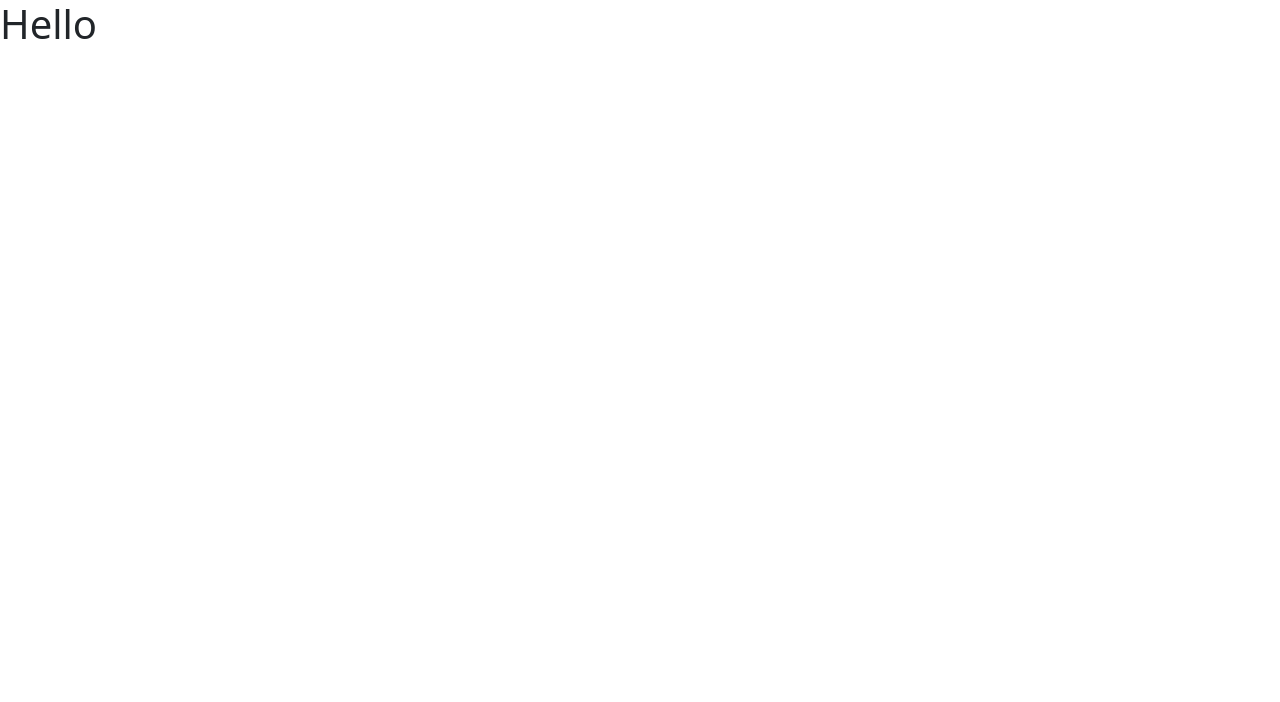
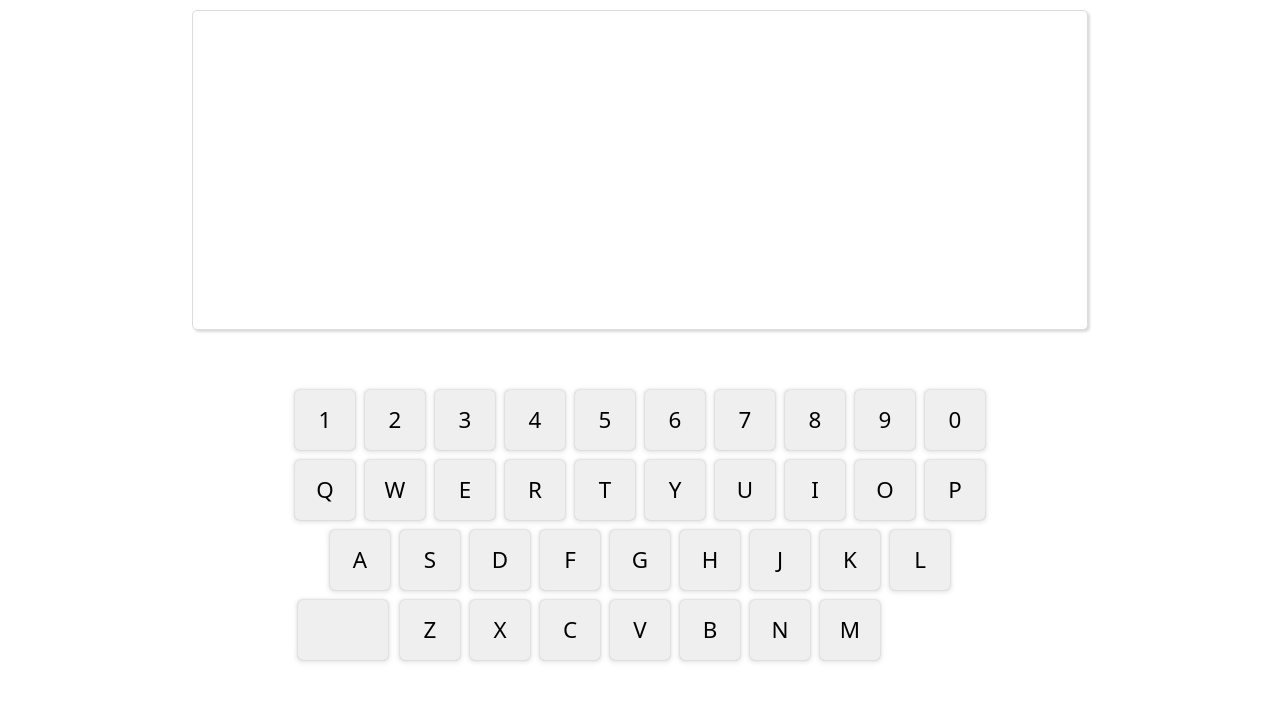
Before and after one commit to btl28/virtual-keyboard, a React (Create React App) app: page / in a window 1280 px wide. Shown: the top 702 px of the page. Built offline with nearby package versions, Linux system fonts and the light colour scheme.

Commit message:
Add button click functionality.

```diff
--- a/public/index.html
+++ b/public/index.html
@@ -4,12 +4,10 @@
     <meta charset="utf-8" />
     <link rel="icon" type="image/png" sizes="32x32" href="./favicon-32x32.png">
     <meta name="viewport" content="width=device-width, initial-scale=1" />
-    <meta name="theme-color" content="#000000" />
-    <meta
-      name="description"
-      content="Web site created using create-react-app"
-    />
-    <title>React App</title>
+
+    <script src="https://kit.fontawesome.com/bcf7d32ea1.js" crossorigin="anonymous"></script>
+
+    <title>Virtual Keyboard</title>
   </head>
   <body>
 
--- a/src/components/App.jsx
+++ b/src/components/App.jsx
@@ -1,9 +1,20 @@
-import React from "react";
+import React, {useState} from "react";
+import Display from "./Display";
+import Keyboard from "./Keyboard";
 
 function App() {
+  const [displayValue, setDisplayValue] = useState("");
+
+  function display(keyName) {
+    setDisplayValue(prevValue => {
+      return prevValue + keyName;
+    });
+  }
+
   return (
     <div>
-      <h1>Hello</h1>
+      <Display text={displayValue} />
+      <Keyboard displayText={display} />
     </div>
   );
 }
--- /dev/null
+++ b/src/components/Display.jsx
@@ -0,0 +1,11 @@
+import React from "react";
+
+function Display(props) {
+    return (
+        <div className="display">
+            <textarea rows="12" value={props.text} />
+        </div>
+    );
+}
+
+export default Display;
--- /dev/null
+++ b/src/components/Key.jsx
@@ -0,0 +1,14 @@
+import React from "react";
+
+function Key(props) {
+
+    function handleClick() {
+        props.buttonClicked(props.keyName);
+    }
+
+    return (
+        <button onClick={handleClick} className={props.class}>{props.keyName}</button>
+    );
+}
+
+export default Key;
--- /dev/null
+++ b/src/components/Keyboard.jsx
@@ -0,0 +1,40 @@
+import React, {useState} from "react";
+import Key from "./Key";
+
+function Keyboard(props) {
+    const numbers = ["1", "2", "3", "4", "5", "6", "7", "8", "9", "0"]
+    const row2 = ["Q", "W", "E", "R", "T", "Y", "U", "I", "O", "P"]
+    const row3 = ["A", "S", "D", "F", "G", "H", "J", "K", "L"]
+    const row4 = ["Z", "X", "C", "V", "B", "N", "M"]
+    const symbols = ["!", "@", "#", "$", "%", "^", "&", "*", "(", ")"]
+
+    const [row1, setRow1] = useState(numbers);
+
+    function onButtonClicked(keyName) {
+        props.displayText(keyName);
+    }
+
+    return (
+        <div className="container">
+            {row1.map((item, index) => {
+                return <Key keyName={item} key={index} class="key" buttonClicked={onButtonClicked} />
+            })}
+            {row2.map((item, index) => {
+                return <Key keyName={item} key={index} class="key" buttonClicked={onButtonClicked} />
+            })}
+            <div className="row3">
+                {row3.map((item, index) => {
+                    return <Key keyName={item} key={index} class="key" buttonClicked={onButtonClicked} />
+                })}
+            </div>
+            <Key class="shift key" buttonClicked={onButtonClicked} />
+            <div className="row4">
+                {row4.map((item, index) => {
+                    return <Key keyName={item} key={index} class="key" buttonClicked={onButtonClicked} />
+                })}
+            </div>
+        </div>
+    );
+}
+
+export default Keyboard;
--- a/src/index.js
+++ b/src/index.js
@@ -2,6 +2,7 @@ import React from 'react';
 import ReactDOM from 'react-dom/client';
 import App from './components/App';
 import 'bootstrap/dist/css/bootstrap.min.css';
+import './styles.css';
 
 const root = ReactDOM.createRoot(document.getElementById('root'));
 root.render(
--- /dev/null
+++ b/src/styles.css
@@ -0,0 +1,74 @@
+/* Display */
+
+.display {
+    display: flex;
+    justify-content: center;
+}
+
+.display textarea {
+    resize: none;
+    padding: 15px;
+    width: 70%;
+    outline: none;
+    border-color: rgb(221, 221, 221);
+    border-radius: 5px;
+    margin: 10px auto 50px auto;
+    box-shadow: rgba(0, 0, 0, 0.15) 1.95px 1.95px 2.6px;
+}
+
+/* Keyboard */
+
+.container {
+    display: grid;
+    padding: 10px;
+    grid-template-columns: repeat(20, [col] 35px);
+    grid-template-rows: repeat(5, [row] 70px);
+    justify-content: center;
+}
+
+.row3 {
+    display: grid;
+    grid-column-start: col 2;
+    grid-template-columns: repeat(18, [col] 35px);
+}
+
+.row4 {
+    display: grid;
+    grid-column-start: col 4;
+    grid-row-start: row 4;
+    grid-template-columns: repeat(14, [col] 35px);
+}
+
+/* Keys */
+
+.key {
+    height: 60px;
+    width: 60px;
+    border: none;
+    outline: none;
+    border-radius: 5px;
+    box-shadow: rgba(60, 64, 67, 0.3) 0px 0px 2px 0px,
+    rgba(106, 110, 114, 0.15) 0px 1px 4px 2px;
+    justify-self: center;
+    grid-column: span 2;
+    font-size: 1.4rem;
+}
+
+.key:hover {
+    background-color: rgb(214, 214, 214);
+    color: white;
+    box-shadow: rgba(50, 50, 93, 0.25) 0px 2px 5px -1px,
+    rgba(0, 0, 0, 0.3) 0px 1px 3px -1px;
+}
+
+.key:active {
+    box-shadow: none;
+    transform: scale(0.99);
+}
+
+.shift {
+    grid-column: span 3;
+    grid-column-start: col 2;
+    grid-row-start: row 4;
+    width: 90px;
+}
```
